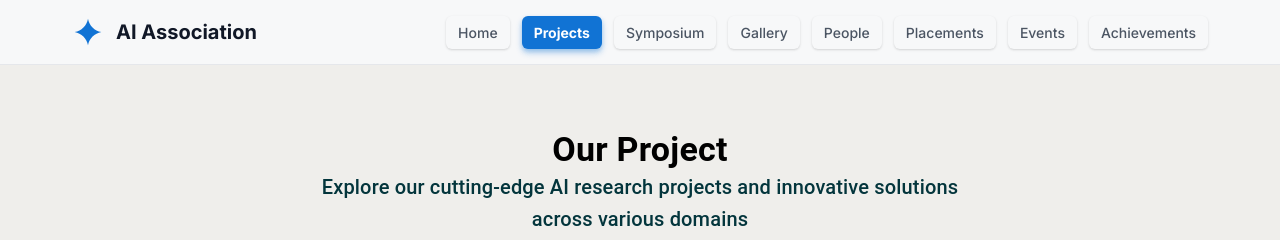
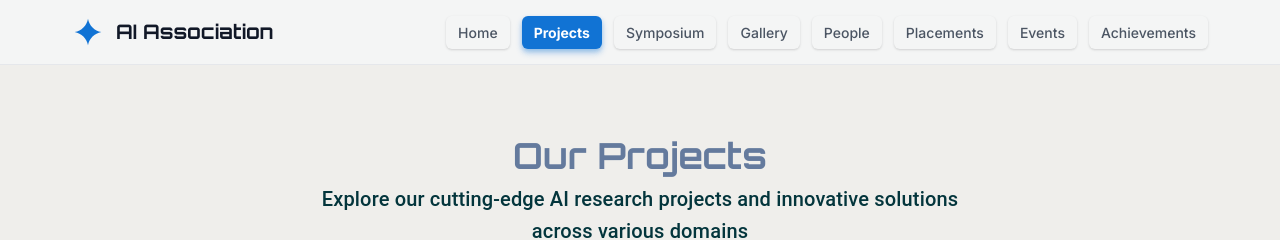
Before and after one commit to Gojo-Satoru-git/AIA, a React (Vite) app: page /projects in a window 1280 px wide. Shown: the top 240 px of the page. Built offline with nearby package versions, Linux system fonts and the light colour scheme.

Commit message:
added minor styles to headers

```diff
--- a/src/Pages/Placements/Placements.jsx
+++ b/src/Pages/Placements/Placements.jsx
@@ -36,9 +36,7 @@ export default function Placements() {
             p: 2,
           }}
         >
-          <Typography variant="h4" sx={{ fontWeight: 'bold', color: 'black' }}>
-            Placements
-          </Typography>
+          <h1>Placements</h1>
           <Typography
             variant="h6"
             sx={{ maxWidth: '700px', mx: 'auto', color: '#03353c' }}
--- a/src/Pages/Placements/Placements.module.css
+++ b/src/Pages/Placements/Placements.module.css
@@ -7,6 +7,9 @@
 .container {
   max-width: 1100px;
   margin: 0 auto;
+}
+.container h1{
+  font-size: 2.25rem;
 }
 .title {
   font-size: 2rem;
--- a/src/Pages/Projects/Projects.jsx
+++ b/src/Pages/Projects/Projects.jsx
@@ -36,9 +36,7 @@ export default function Projects() {
             p: 2,
           }}
         >
-          <Typography variant="h4" sx={{ fontWeight: 'bold', color: 'black' }}>
-            Our Project
-          </Typography>
+          <h1>Our Projects</h1>
           <Typography
             variant="h6"
             sx={{ maxWidth: '700px', mx: 'auto', color: '#03353c' }}
--- a/src/Pages/Projects/Projects.module.css
+++ b/src/Pages/Projects/Projects.module.css
@@ -7,6 +7,9 @@
 .container {
   max-width: 1800px;
   margin: 0 auto;
+}
+.container h1{
+  font-size: 2.25rem;
 }
 .heading {
   text-align: center;
--- a/src/components/Header.jsx
+++ b/src/components/Header.jsx
@@ -17,7 +17,7 @@ const Header = () => {
             <svg className={styles.logoIcon} fill="none" viewBox="0 0 48 48" xmlns="http://www.w3.org/2000/svg">
               <path d="M24 4C25.7818 14.2173 33.7827 22.2182 44 24C33.7827 25.7818 25.7818 33.7827 24 44C22.2182 33.7827 14.2173 25.7818 4 24C14.2173 22.2182 22.2182 14.2173 24 4Z" fill="currentColor"></path>
             </svg>
-            <span className={styles.logoText}>AI Association</span>
+            <h1 className={styles.logoText}>AI Association</h1>
           </div>
 
           {/* Desktop Navigation */}
--- a/src/components/Header.module.css
+++ b/src/components/Header.module.css
@@ -76,6 +76,7 @@
   font-size: 0.875rem;
   font-weight: 500;
   color: #4b5563;
+  /* font-family: ; */
   text-decoration: none;
   padding: 0.375rem 0.75rem;
   border-radius: 0.375rem;
--- a/src/index.css
+++ b/src/index.css
@@ -5,9 +5,8 @@
 :root{
 	--font-heading: 'Orbitron', system-ui, -apple-system, 'Segoe UI', Roboto, 'Helvetica Neue', Arial;
 	--font-body: 'Inter', system-ui, -apple-system, 'Segoe UI', Roboto, 'Helvetica Neue', Arial;
+    background-color: #efeeeb;
 }
-
-/* Apply fonts globally */
 html,body,#root{height:100%;}
 body{
 	font-family: var(--font-body);
@@ -19,5 +18,5 @@ h1,h2,h3,h4,h5,h6, .hero-title{
 	font-family: var(--font-heading);
 }
 
-/* Small utility for making headings stand out */
+
 .heading-accent{ color: var(--primary, #1173d4); }
```
